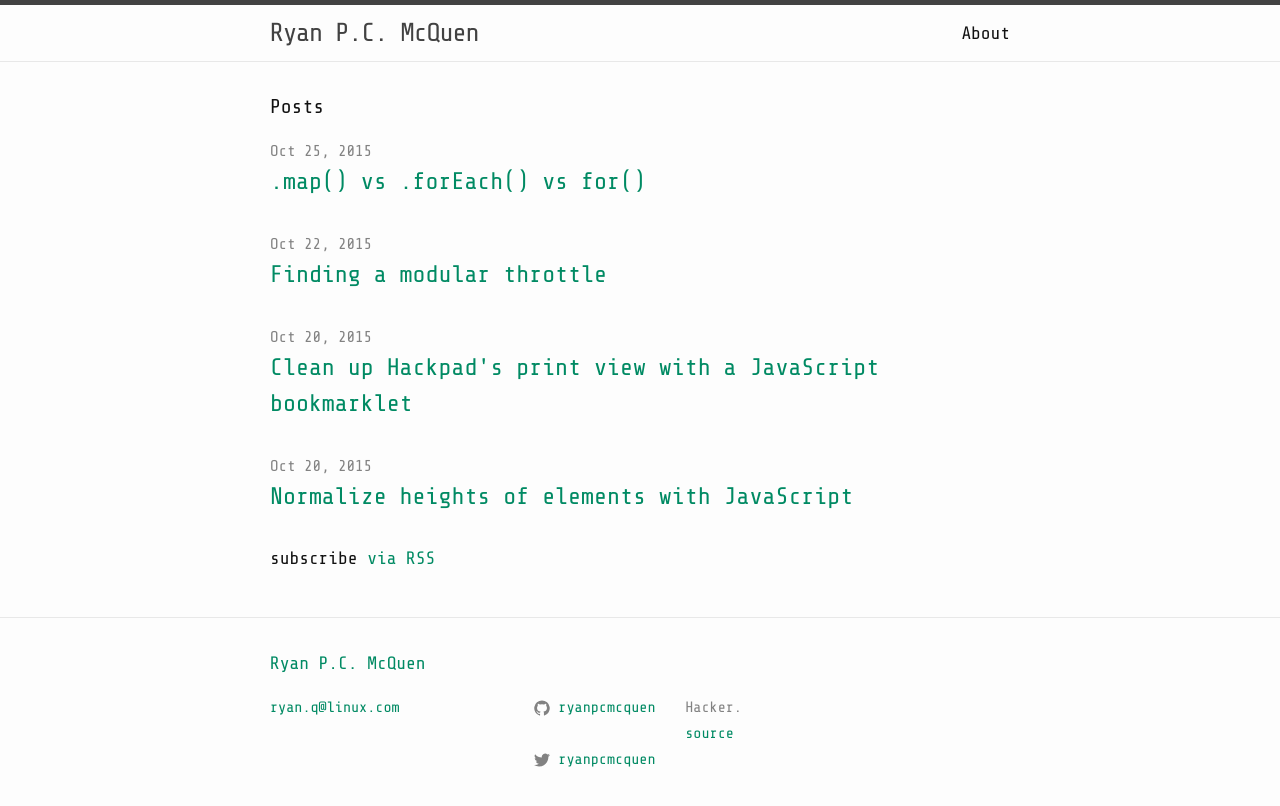
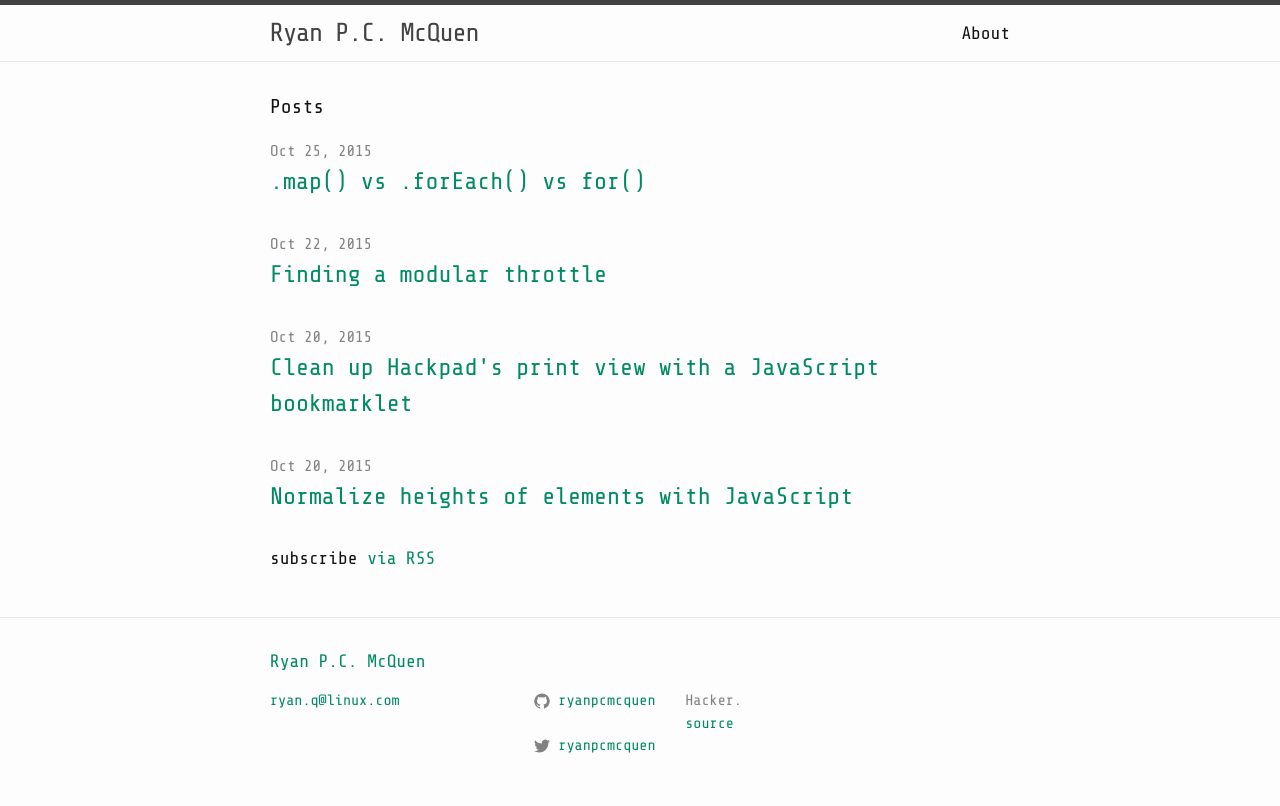
Before and after one commit to ryanpcmcquen/ryanpcmcquen.github.io, a Jekyll site: the page built from index.html, in a window 1280 px wide. Shown: the top 806 px of the page. Built offline with Jekyll 4.4.1, drawn with Linux system fonts in a browser that asks for light colours.

Commit message:
remove $expanded-line-height

```diff
--- a/_sass/_layout.scss
+++ b/_sass/_layout.scss
@@ -95,7 +95,7 @@
 .site-footer {
     border-top: 1px solid $grey-color-light;
     padding: $spacing-unit 0;
-    line-height: $expanded-line-height;
+    line-height: $base-line-height;
 }
 
 .footer-heading {
```
